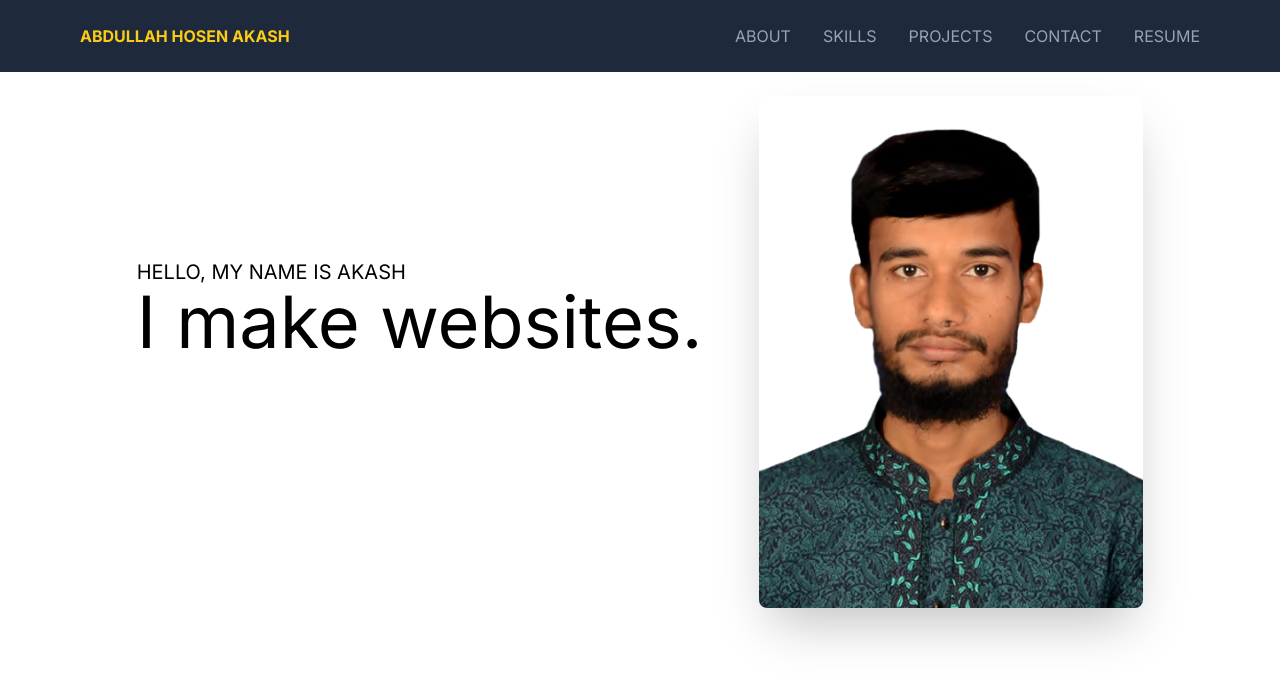
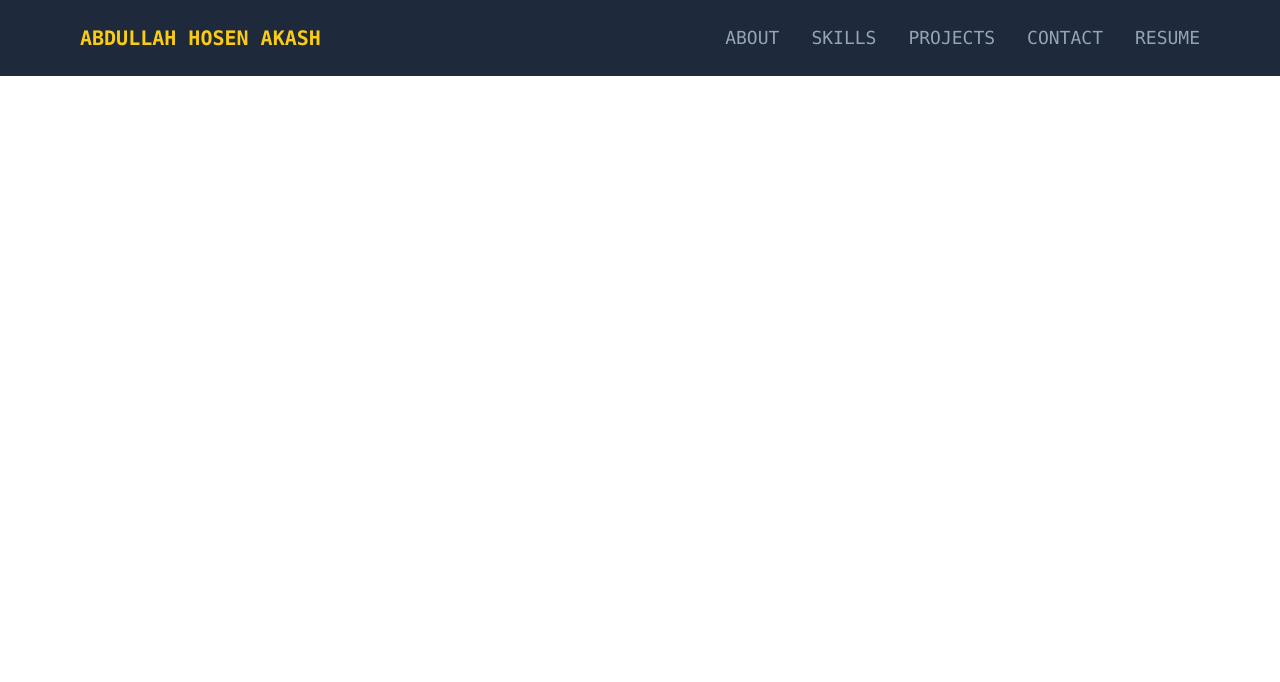
Before and after one commit to abdullahhosenakash/ah-akash, a Next.js app: page / in a window 1280 px wide. Shown: the top 682 px of the page. Built offline with nearby package versions, Linux system fonts and the light colour scheme.

Commit message:
navbar edited

```diff
--- a/app/globals.css
+++ b/app/globals.css
@@ -18,6 +18,7 @@
 body {
   color: rgb(var(--foreground-rgb));
   background: rgb(var(--background-rgb));
+  font-family: 'consolas', sans-serif;
 }
 
 @layer utilities {
--- a/app/layout.js
+++ b/app/layout.js
@@ -1,8 +1,5 @@
-import { Inter } from 'next/font/google';
-import './globals.css';
+import '@/app/globals.css';
 import Navbar from '@/components/Navbar';
-
-const inter = Inter({ subsets: ['latin'] });
 
 export const metadata = {
   title: 'Abdullah Hosen Akash',
@@ -11,8 +8,8 @@ export const metadata = {
 
 export default function RootLayout({ children }) {
   return (
-    <html lang='en' className='scroll-smooth '>
-      <body className={inter.className}>
+    <html lang='en'>
+      <body>
         <Navbar />
         {children}
       </body>
--- a/app/page.js
+++ b/app/page.js
@@ -1,9 +1,5 @@
 import Banner from '@/components/Banner';
 
 export default function Home() {
-  return (
-    <main className='lg:px-20 px-3'>
-      <Banner />
-    </main>
-  );
+  return <main className='lg:px-20 px-3'>{/* <Banner /> */}</main>;
 }
--- a/components/Banner.js
+++ b/components/Banner.js
@@ -1,20 +1,23 @@
 import Image from 'next/image';
 import img from '@/public/akash.png';
+import TextStateForBanner from '@/components/TextStateForBanner';
 
 const Banner = () => {
   return (
     <section className='mt-6 flex flex-col lg:flex-row-reverse justify-evenly items-center'>
-      <Image src={img} alt='' className='lg:max-w-sm rounded-lg shadow-2xl' />
+      <Image
+        src={img}
+        alt='Abdullah Hosen Akash banner'
+        className='lg:max-w-sm rounded-lg shadow-2xl'
+      />
       <div>
-        <h3 className='text-xl uppercase text-secondary'>
+        <h3 className='text-xl uppercase text-yellow-400'>
           Hello, my name is Akash
         </h3>
-        <h2 className='lg:text-7xl text-6xl dark:text-white'>
-          I make websites.
-        </h2>
+        <h2 className='lg:text-7xl text-6xl text-white'>I make websites.</h2>
         <p className='text-3xl mt-4 text-white'>
           I am a MERN stack developer. <br /> I love to code
-          {/* {textState && '_'} */}
+          <TextStateForBanner />
         </p>
       </div>
     </section>
--- /dev/null
+++ b/components/CustomLink.js
@@ -0,0 +1,22 @@
+'use client';
+
+import Link from 'next/link';
+import { usePathname } from 'next/navigation';
+
+const CustomLink = ({ href }) => {
+  const pathname = usePathname();
+
+  return (
+    <Link
+      href={href}
+      className={`hover:text-yellow-400 ${
+        pathname === href ? 'text-yellow-400 border-b-2 border-yellow-400' : ''
+      }
+                `}
+    >
+      {href.split('/')[1]}
+    </Link>
+  );
+};
+
+export default CustomLink;
--- /dev/null
+++ b/components/DropDownNavItems.js
@@ -0,0 +1,45 @@
+'use client';
+
+import { faBars, faX } from '@fortawesome/free-solid-svg-icons';
+import { FontAwesomeIcon } from '@fortawesome/react-fontawesome';
+import { useState } from 'react';
+import CustomLink from './CustomLink';
+
+const ToggleBarIcon = () => {
+  const [toggle, setToggle] = useState(false);
+  console.log(toggle);
+  return (
+    <>
+      {toggle ? (
+        <button onClick={() => setToggle(false)}>
+          <FontAwesomeIcon icon={faX} className='text-xl' />
+        </button>
+      ) : (
+        <button onClick={() => setToggle(true)}>
+          <FontAwesomeIcon icon={faBars} className='text-xl' />
+        </button>
+      )}
+      {toggle && (
+        <ul className='flex flex-col gap-2 absolute w-full left-0 pl-3 pt-3 bg-slate-800 text-slate-400 text-lg'>
+          <li>
+            <CustomLink href='/about' />
+          </li>
+          <li>
+            <CustomLink href='/skills' />
+          </li>
+          <li>
+            <CustomLink href='/projects' />
+          </li>
+          <li>
+            <CustomLink href='/contact' />
+          </li>
+          <li>
+            <CustomLink href='/resume' />
+          </li>
+        </ul>
+      )}
+    </>
+  );
+};
+
+export default ToggleBarIcon;
--- a/components/Navbar.js
+++ b/components/Navbar.js
@@ -1,84 +1,35 @@
-'use client';
-
 import Link from 'next/link';
-import { usePathname } from 'next/navigation';
+import CustomLink from '@/components/CustomLink';
+import ToggleBarIcon from '@/components/DropDownNavItems';
 
 const Navbar = () => {
-  const pathname = usePathname();
-
   return (
-    <nav className='lg:px-20 px-3 py-6 uppercase bg-slate-800'>
-      <ul className='flex justify-between'>
-        <li className='text-yellow-400 font-bold'>
-          <Link href='/'>Abdullah Hosen Akash</Link>
+    <nav className='lg:px-20 px-4 py-6 uppercase bg-slate-800'>
+      <ul className='flex justify-between items-center'>
+        <li>
+          <Link href='/' className='text-yellow-400 font-bold text-xl'>
+            Abdullah Hosen Akash
+          </Link>
         </li>
         <li>
-          <ul className='flex gap-8 text-slate-400'>
+          <div className='lg:hidden'>
+            <ToggleBarIcon />
+          </div>
+          <ul className='hidden lg:flex gap-8 text-slate-400 text-lg'>
             <li>
-              <Link
-                href='/about'
-                className={`hover:text-yellow-400 ${
-                  pathname === '/about'
-                    ? 'text-yellow-400 border-b-2 border-yellow-400'
-                    : ''
-                }
-                `}
-              >
-                About
-              </Link>
-            </li>
-
-            <li>
-              <Link
-                href='/skills'
-                className={`hover:text-yellow-400 ${
-                  pathname === '/skills'
-                    ? 'text-yellow-400 border-b-2 border-yellow-400'
-                    : ''
-                }
-                  `}
-              >
-                Skills
-              </Link>
+              <CustomLink href='/about' />
             </li>
             <li>
-              <Link
-                href='/projects'
-                className={`hover:text-yellow-400 ${
-                  pathname === '/projects'
-                    ? 'text-yellow-400 border-b-2 border-yellow-400'
-                    : ''
-                }
-                  `}
-              >
-                Projects
-              </Link>
+              <CustomLink href='/skills' />
             </li>
             <li>
-              <Link
-                href='/contact'
-                className={`hover:text-yellow-400 ${
-                  pathname === '/contact'
-                    ? 'text-yellow-400 border-b-2 border-yellow-400'
-                    : ''
-                }
-                  `}
-              >
-                Contact
-              </Link>
+              <CustomLink href='/projects' />
             </li>
             <li>
-              <Link
-                href='/resume'
-                className={`hover:text-yellow-400 ${
-                  pathname === '/resume'
-                    ? 'text-yellow-400 border-b-2 border-yellow-400'
-                    : ''
-                }
-                  `}
-              >
-                Resume
-              </Link>
+              <CustomLink href='/contact' />
+            </li>
+            <li>
+              <CustomLink href='/resume' />
             </li>
           </ul>
         </li>
--- /dev/null
+++ b/components/TextStateForBanner.js
@@ -0,0 +1,18 @@
+'use client';
+
+import { useEffect, useState } from 'react';
+
+const TextStateForBanner = () => {
+  const [textState, setTextState] = useState(false);
+
+  useEffect(() => {
+    const interval = setInterval(() => {
+      setTextState(!textState);
+    }, 500);
+    return () => clearInterval(interval);
+  }, [textState]);
+
+  return <span>{textState && '_'}</span>;
+};
+
+export default TextStateForBanner;
```
Also changed, not shown: package.json (+10 -5 lines), 1 other file (tests, documents, lock files or other folders).
